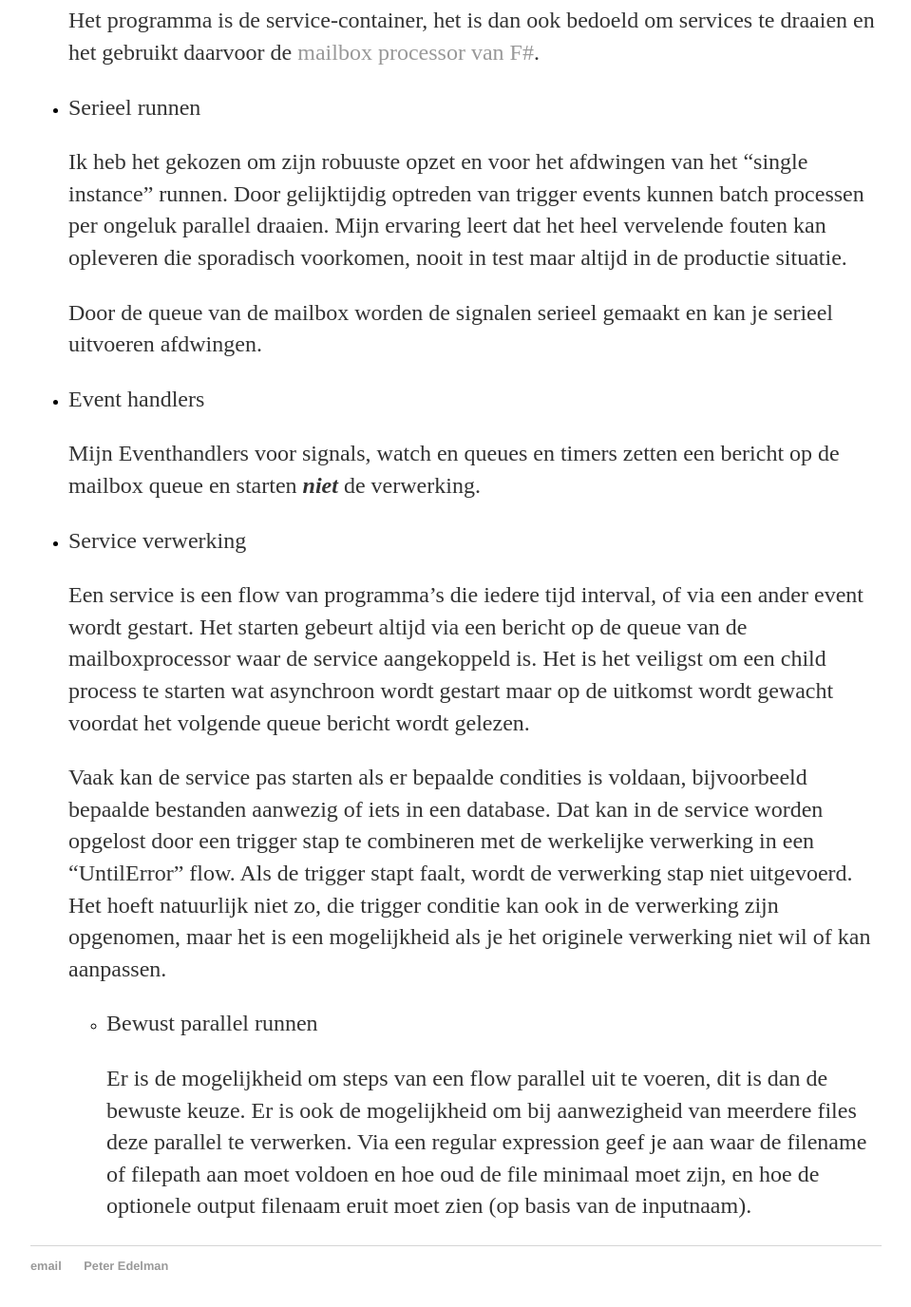
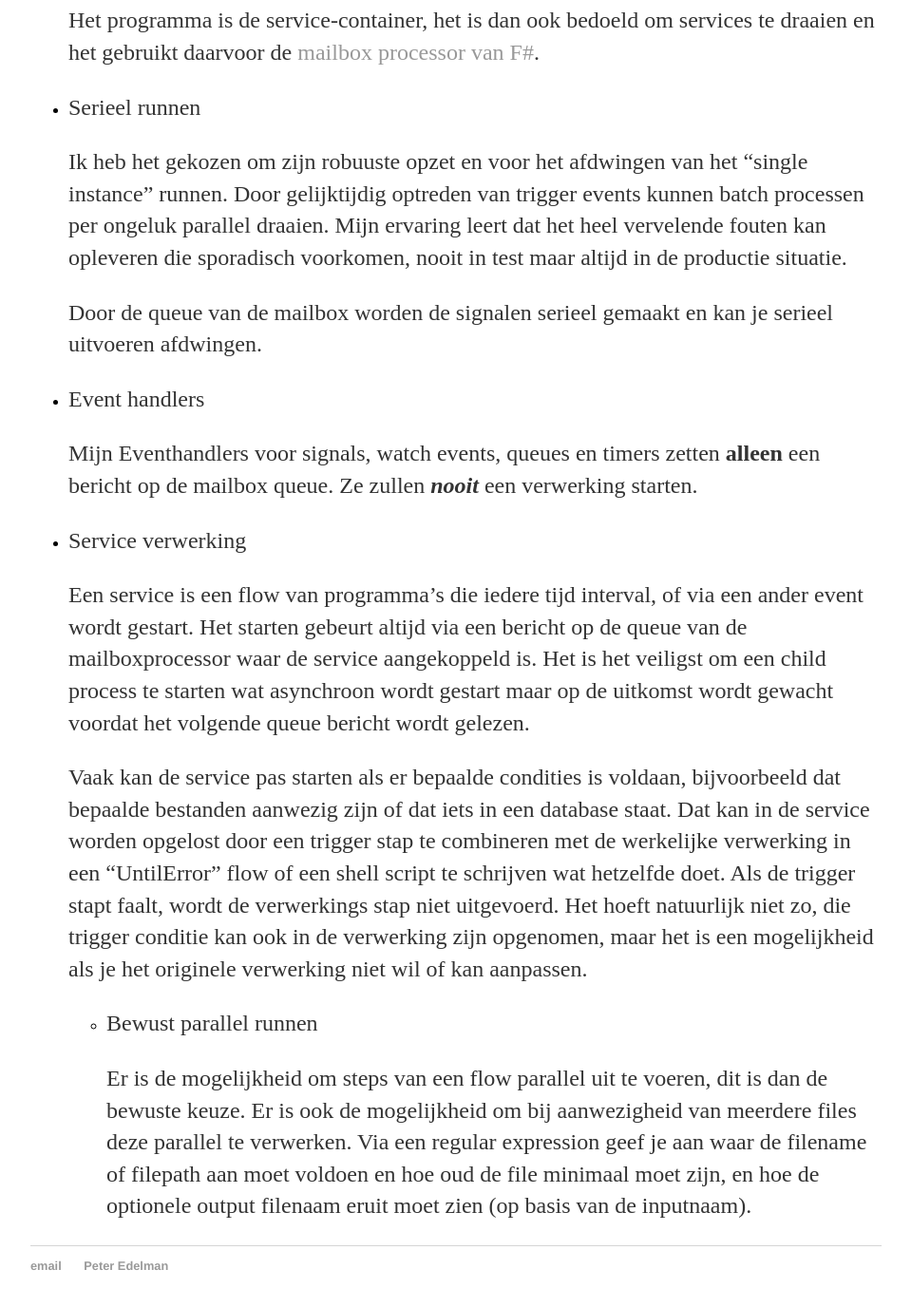
Before and after one commit to paedelm/paedelm.github.io, a Jekyll site: the page built from _posts/2021-04-29-Anatomie-van-een-service.md, in a window 1280 px wide and 1400 px high, scrolled down 625 px. Shown: the top 1376 px of the window at 95% size, without its empty margins (160-1119 px from the left). Built offline with Jekyll 4.4.1, drawn with Linux system fonts in a browser that asks for light colours.

Commit message:
nooit in 1 keer goed

```diff
--- a/_posts/2021-04-29-Anatomie-van-een-service.md
+++ b/_posts/2021-04-29-Anatomie-van-een-service.md
@@ -24,14 +24,14 @@ date: 2021-04-29
 
   * Event handlers
 
-    Mijn Eventhandlers voor signals, watch en queues en timers zetten een bericht op de mailbox queue en starten **_niet_** de verwerking.
+    Mijn Eventhandlers voor signals, watch events, queues en timers zetten **alleen** een bericht op de mailbox queue. Ze zullen **_nooit_** een verwerking starten.
 
 
   * Service verwerking
 
     Een service is een flow van programma's die iedere tijd interval, of via een ander event wordt gestart. Het starten gebeurt altijd via een bericht op de queue van de mailboxprocessor waar de service aangekoppeld is. Het is het veiligst om een child process te starten wat asynchroon wordt gestart maar op de uitkomst wordt gewacht voordat het volgende queue bericht wordt gelezen.
 
-    Vaak kan de service pas starten als er bepaalde condities is voldaan, bijvoorbeeld bepaalde bestanden aanwezig of iets in een database. Dat kan in de service worden opgelost door een trigger stap te combineren met de werkelijke verwerking in een "UntilError" flow. Als de trigger stapt faalt, wordt de verwerking stap niet uitgevoerd. Het hoeft natuurlijk niet zo, die trigger conditie kan ook in de verwerking zijn opgenomen, maar het is een mogelijkheid als je het originele verwerking niet wil of kan aanpassen.
+    Vaak kan de service pas starten als er bepaalde condities is voldaan, bijvoorbeeld dat bepaalde bestanden aanwezig zijn of dat iets in een database staat. Dat kan in de service worden opgelost door een trigger stap te combineren met de werkelijke verwerking in een "UntilError" flow of een shell script te schrijven wat hetzelfde doet. Als de trigger stapt faalt, wordt de verwerkings stap niet uitgevoerd. Het hoeft natuurlijk niet zo, die trigger conditie kan ook in de verwerking zijn opgenomen, maar het is een mogelijkheid als je het originele verwerking niet wil of kan aanpassen.
 
     * Bewust parallel runnen
 
```
